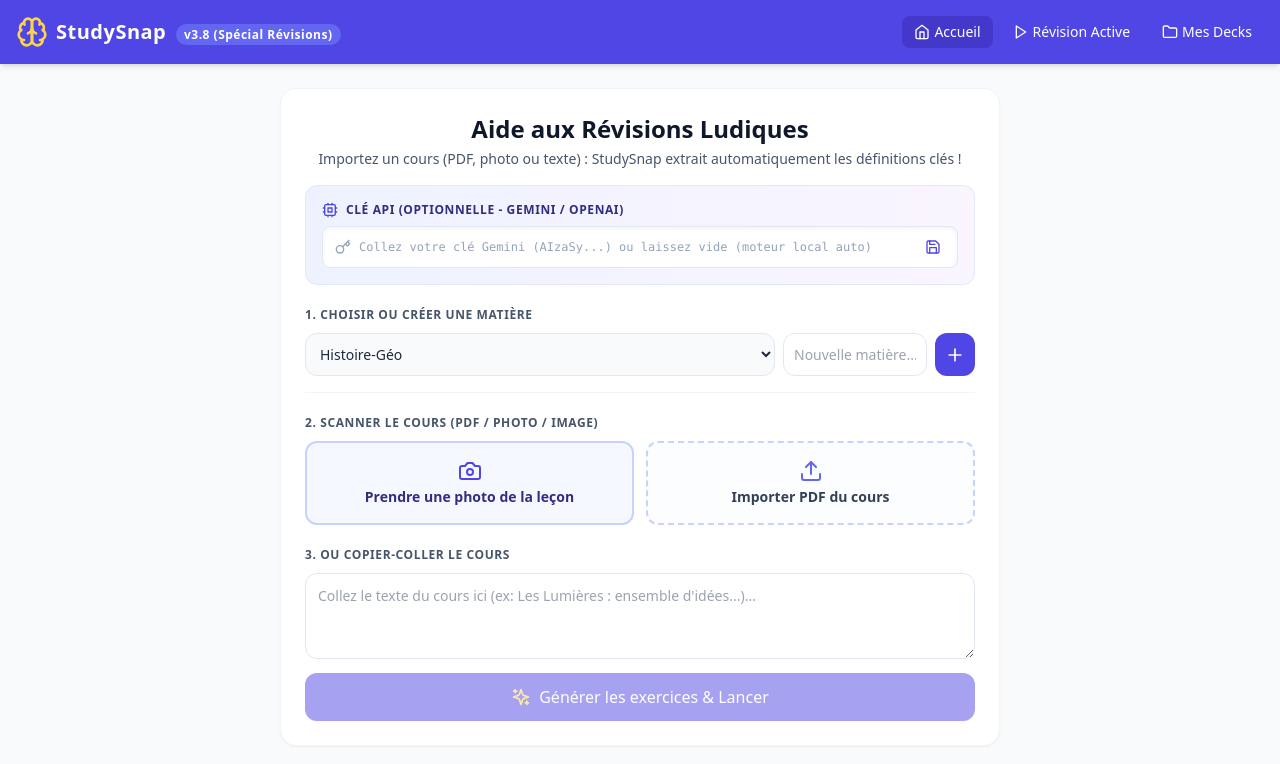
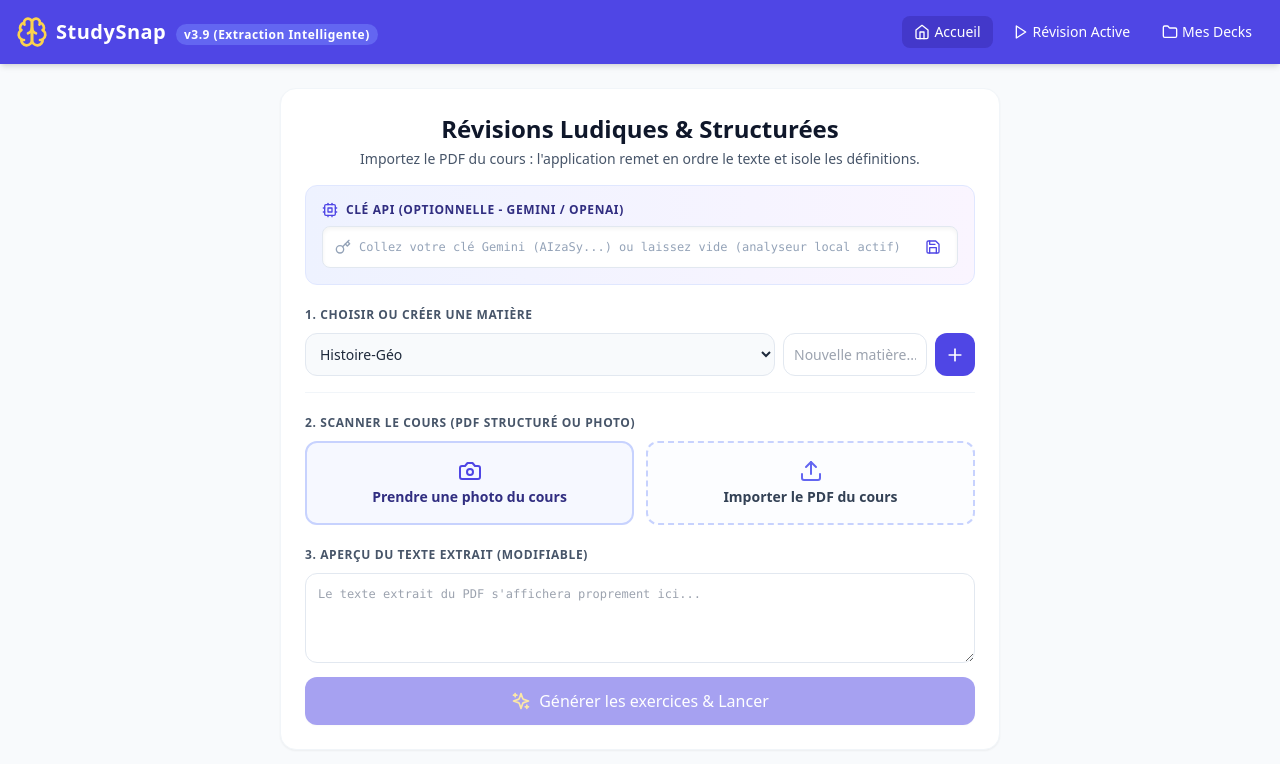
Before and after one commit to Alexis-maker44/Studysnap, a React (Vite) app: page / in a window 1280 px wide. Shown: the top 764 px of the page. Built offline with nearby package versions, Linux system fonts and the light colour scheme.

Commit message:
Refactor AI prompts and comments for clarity
Updated prompts and comments for clarity and accuracy in AI integration and local analysis methods.

```diff
--- a/src/App.jsx
+++ b/src/App.jsx
@@ -22,13 +22,13 @@ const speakText = (text) => {
   }
 };
 
-// --- APPEL OPTIMISÉ POUR IA GEMINI / OPENAI (AVEC DÉTECTION DE DÉFINITIONS) ---
+// --- APPEL OPTIMISÉ POUR IA GEMINI / OPENAI ---
 async function generateExercisesWithExternalAI(sourceText, apiKey) {
   const cleanKey = apiKey.trim();
   const isGeminiKey = cleanKey.startsWith('AIza') || !cleanKey.startsWith('sk-');
 
   const promptText = `
-Tu es un professeur d'histoire-géo et expert pédagogique bienveillant. Analyse le cours suivant et génère un jeu de révision au format JSON STRICT.
+Tu es un professeur expert. Analyse le cours suivant et génère un jeu de révision au format JSON STRICT.
 
 CONSIGNES STRICTES :
 1. "questions" : Crée 5 QCM de niveau collège/lycée. Pour chaque question :
@@ -37,7 +37,7 @@ CONSIGNES STRICTES :
    - 'correctAnswer' : l'index (0, 1, 2 ou 3) de la bonne réponse.
    - 'explanation' : une explication claire rappelant le contexte du cours.
 2. "flashcards" : Crée 5 cartes mémoires basées sur les concepts clés et définitions.
-   - 'front' : SEULEMENT le nom du concept, terme ou mot-clé (2 à 5 mots maximum, ex: "Les Lumières", "Monarchie absolue"). NE METS PAS la réponse sur le recto !
+   - 'front' : SEULEMENT le nom du concept, terme ou mot-clé (2 à 5 mots maximum). NE METS PAS la réponse sur le recto !
    - 'back' : La définition complète ou explication détaillée de ce concept tirée du cours.
 3. "fillBlanks" : 3 à 5 phrases à trous portant sur des termes techniques essentiels du cours.
 
@@ -83,7 +83,7 @@ Réponds STRICTEMENT avec un objet JSON structuré comme suit (AUCUN texte d'int
         });
         if (response.ok) break;
       } catch (e) {
-        // Essai du modèle suivant
+        // Modèle suivant
       }
     }
 
@@ -119,14 +119,14 @@ Réponds STRICTEMENT avec un objet JSON structuré comme suit (AUCUN texte d'int
   return JSON.parse(jsonContent);
 }
 
-// --- MOTEUR LOCAL DE SECOURS AMÉLIORÉ (DÉTECTION DE DÉFINITIONS "TERME : DÉFINITION") ---
+// --- MOTEUR LOCAL DE SECOURS (DÉTECTION STRUCTURÉE DES DÉFINITIONS) ---
 function semanticParagraphAnalysis(sourceText) {
   if (!sourceText) return [];
 
   const lines = sourceText.split('\n');
   const semanticPairs = [];
 
-  // 1. Recherche prioritaire des définitions explicites (ex: "Les Lumières : ensemble d'idées...")
+  // 1. Extraction prioritaire des définitions propres (ex: "Les Lumières : ensemble d'idées...")
   lines.forEach((line) => {
     const trimmed = line.trim();
     const match = trimmed.match(/^([A-ZÀ-ÖØ-ßa-zà-öø-ÿ\s,-]{2,40})\s*[:–—]\s*(.{15,})$/);
@@ -143,7 +143,7 @@ function semanticParagraphAnalysis(sourceText) {
     }
   });
 
-  // 2. Complément avec l'analyse de blocs si nécessaire
+  // 2. Complément par blocs de phrases si besoin
   if (semanticPairs.length < 3) {
     const rawBlocks = sourceText
       .split(/\n\s*\n|(?<=[.!?])\s+/)
@@ -212,9 +212,9 @@ function generateAllExercisesLocal(sourceText) {
     }
 
     const fallbacks = [
-      `Une propriété non vérifiée dans le contexte du document.`,
+      `Une notion non vérifiée dans le contexte du document.`,
       `Une hypothèse contredite par l'analyse globale du cours.`,
-      `Une notion secondaire appartenant à un chapitre distinct.`
+      `Un élément secondaire appartenant à un autre chapitre.`
     ];
     while (wrongOptions.length < 3) {
       const fb = fallbacks[wrongOptions.length];
@@ -480,16 +480,16 @@ export default function App() {
     try {
       let generated;
       if (apiKey && apiKey.trim().length > 5) {
-        setOcrProgress("Analyse pédagogique par l'IA...");
+        setOcrProgress("Analyse intelligente par l'IA...");
         try {
           generated = await generateExercisesWithExternalAI(text, apiKey);
         } catch (apiErr) {
           console.warn("IA indisponible, passage sur le moteur local :", apiErr);
-          setOcrProgress("Bascule sur l'analyseur local des définitions...");
+          setOcrProgress("Analyseur local des définitions...");
           generated = generateAllExercisesLocal(text);
         }
       } else {
-        setOcrProgress("Extraction des définitions du cours...");
+        setOcrProgress("Extraction structurée des notions...");
         generated = generateAllExercisesLocal(text);
       }
 
@@ -585,7 +585,7 @@ export default function App() {
 
     try {
       if (file.type === 'application/pdf' || file.name.endsWith('.pdf')) {
-        setOcrProgress("Extraction du texte du PDF...");
+        setOcrProgress("Analyse géospatiale du PDF...");
         if (!window.pdfjsLib) {
           const script = document.createElement('script');
           script.src = 'https://cdnjs.cloudflare.com/ajax/libs/pdf.js/3.11.174/pdf.min.js';
@@ -604,7 +604,30 @@ export default function App() {
         for (let i = 1; i <= pdf.numPages; i++) {
           const page = await pdf.getPage(i);
           const tokenized = await page.getTextContent();
-          fullText += tokenized.items.map((item) => item.str).join(' ') + '\n';
+
+          // Tri intelligent par position Y (verticale) puis X (horizontale) pour éviter le mélange des colonnes
+          const items = tokenized.items.sort((a, b) => {
+            const yA = a.transform[5];
+            const yB = b.transform[5];
+            if (Math.abs(yA - yB) > 5) {
+              return yB - yA; // Du haut vers le bas
+            }
+            return a.transform[4] - b.transform[4]; // De gauche à droite
+          });
+
+          let lastY = null;
+          let pageText = '';
+          items.forEach((item) => {
+            const y = item.transform[5];
+            if (lastY !== null && Math.abs(y - lastY) > 6) {
+              pageText += '\n';
+            } else if (pageText.length > 0 && !pageText.endsWith(' ')) {
+              pageText += ' ';
+            }
+            pageText += item.str;
+            lastY = y;
+          });
+          fullText += pageText + '\n\n';
         }
 
         if (!fullText.trim()) throw new Error("Le PDF ne contient pas de texte extractible.");
@@ -638,7 +661,7 @@ export default function App() {
       <header className="bg-indigo-600 text-white p-4 shadow-md flex justify-between items-center">
         <div className="flex items-center space-x-2 cursor-pointer" onClick={() => setActiveTab('home')}>
           <Brain className="w-8 h-8 text-amber-300" />
-          <h1 className="text-xl font-bold tracking-wide">StudySnap <span className="text-xs bg-indigo-500 px-2 py-0.5 rounded-full ml-1">v3.8 (Spécial Révisions)</span></h1>
+          <h1 className="text-xl font-bold tracking-wide">StudySnap <span className="text-xs bg-indigo-500 px-2 py-0.5 rounded-full ml-1">v3.9 (Extraction Intelligente)</span></h1>
         </div>
         <nav className="flex space-x-2">
           <button onClick={() => setActiveTab('home')} className={`px-3 py-1.5 rounded-lg flex items-center space-x-1 text-sm font-medium transition ${activeTab === 'home' ? 'bg-indigo-700' : 'hover:bg-indigo-500'}`}>
@@ -659,8 +682,8 @@ export default function App() {
           <div className="space-y-6">
             <div className="bg-white p-6 rounded-2xl shadow-sm border border-slate-100 space-y-4">
               <div className="text-center">
-                <h2 className="text-2xl font-bold text-slate-900">Aide aux Révisions Ludiques</h2>
-                <p className="text-slate-600 text-sm mt-1">Importez un cours (PDF, photo ou texte) : StudySnap extrait automatiquement les définitions clés !</p>
+                <h2 className="text-2xl font-bold text-slate-900">Révisions Ludiques & Structurées</h2>
+                <p className="text-slate-600 text-sm mt-1">Importez le PDF du cours : l'application remet en ordre le texte et isole les définitions.</p>
               </div>
 
               {/* CLÉ API */}
@@ -679,7 +702,7 @@ export default function App() {
                     type="password"
                     value={apiKey}
                     onChange={(e) => handleSaveApiKey(e.target.value)}
-                    placeholder="Collez votre clé Gemini (AIzaSy...) ou laissez vide (moteur local auto)"
+                    placeholder="Collez votre clé Gemini (AIzaSy...) ou laissez vide (analyseur local actif)"
                     className="w-full text-xs bg-transparent border-none focus:outline-none text-slate-800 placeholder-slate-400 font-mono"
                   />
                   <button onClick={() => handleSaveApiKey(apiKey)} className="p-1 text-indigo-600 hover:text-indigo-800" title="Enregistrer">
@@ -716,7 +739,7 @@ export default function App() {
               <div className="border-t border-slate-100 my-2"></div>
 
               <div className="space-y-2">
-                <label className="text-xs font-semibold text-slate-600 uppercase tracking-wider">2. Scanner le cours (PDF / Photo / Image)</label>
+                <label className="text-xs font-semibold text-slate-600 uppercase tracking-wider">2. Scanner le cours (PDF structuré ou Photo)</label>
                 {isCameraActive ? (
                   <div className="space-y-2 text-center">
                     <video ref={videoRef} autoPlay playsInline className="w-full max-h-64 object-cover rounded-xl border-2 border-indigo-500" />
@@ -733,25 +756,25 @@ export default function App() {
                   <div className="grid grid-cols-1 md:grid-cols-2 gap-3">
                     <button onClick={startCamera} className="p-4 border-2 border-indigo-200 bg-indigo-50/50 hover:bg-indigo-100/50 rounded-xl flex flex-col items-center justify-center transition">
                       <Camera className="w-6 h-6 text-indigo-600 mb-1" />
-                      <span className="text-sm font-semibold text-indigo-900">Prendre une photo de la leçon</span>
+                      <span className="text-sm font-semibold text-indigo-900">Prendre une photo du cours</span>
                     </button>
                     <div className="border-2 border-dashed border-indigo-200 bg-indigo-50/20 hover:border-indigo-400 rounded-xl p-4 relative text-center flex flex-col items-center justify-center cursor-pointer">
                       <input type="file" onChange={handleFileUpload} accept=".pdf,image/*,.txt,.json" className="absolute inset-0 w-full h-full opacity-0 cursor-pointer" />
                       <Upload className="w-6 h-6 text-indigo-500 mb-1" />
-                      <span className="text-sm font-semibold text-slate-700">Importer PDF du cours</span>
+                      <span className="text-sm font-semibold text-slate-700">Importer le PDF du cours</span>
                     </div>
                   </div>
                 )}
               </div>
 
               <div className="space-y-2">
-                <label className="text-xs font-semibold text-slate-600 uppercase tracking-wider">3. Ou copier-coller le cours</label>
+                <label className="text-xs font-semibold text-slate-600 uppercase tracking-wider">3. Aperçu du texte extrait (modifiable)</label>
                 <textarea
                   value={rawInputText}
                   onChange={(e) => setRawInputText(e.target.value)}
-                  placeholder="Collez le texte du cours ici (ex: Les Lumières : ensemble d'idées...)..."
-                  rows={3}
-                  className="w-full p-3 text-sm border border-slate-200 rounded-xl focus:ring-2 focus:ring-indigo-500 focus:outline-none"
+                  placeholder="Le texte extrait du PDF s'affichera proprement ici..."
+                  rows={4}
+                  className="w-full p-3 text-xs font-mono border border-slate-200 rounded-xl focus:ring-2 focus:ring-indigo-500 focus:outline-none"
                 />
                 <button
                   onClick={() => handleProcessText(rawInputText)}
@@ -810,7 +833,6 @@ export default function App() {
                     </div>
                   </div>
 
-                  {/* Barre de progression */}
                   <div className="w-full bg-slate-100 h-2 rounded-full overflow-hidden">
                     <div
                       className="bg-indigo-600 h-full transition-all duration-300"
@@ -823,7 +845,7 @@ export default function App() {
                 {currentStep.type === 'flashcard' && (
                   <div className="space-y-6 text-center">
                     <div className="flex justify-between items-center text-xs font-semibold text-slate-400 uppercase tracking-wider">
-                      <span>Carte Mémoire (Révision)</span>
+                      <span>Carte Mémoire</span>
                       <span>Recto / Verso</span>
                     </div>
 
@@ -834,7 +856,7 @@ export default function App() {
                       }`}
                     >
                       <span className="absolute top-4 left-4 text-xs font-medium text-indigo-500 bg-indigo-50 px-2.5 py-1 rounded-lg">
-                        {isCardFlipped ? 'Définition (Verso)' : 'Notion / Concept (Recto)'}
+                        {isCardFlipped ? 'Définition (Verso)' : 'Notion (Recto)'}
                       </span>
                       <button
                         onClick={(e) => {
@@ -848,12 +870,12 @@ export default function App() {
                       </button>
 
                       <div className="my-6 max-w-md">
-                        <h3 className={`font-bold transition-all ${isCardFlipped ? 'text-base text-slate-800' : 'text-2xl text-slate-900'}`}>
+                        <h3 className={`font-bold transition-all ${isCardFlipped ? 'text-base text-slate-800 font-normal' : 'text-2xl text-slate-900'}`}>
                           {isCardFlipped ? currentStep.data.back : currentStep.data.front}
                         </h3>
                       </div>
 
-                      <p className="text-xs text-slate-400 italic">Cliquez sur la carte pour voir la définition</p>
+                      <p className="text-xs text-slate-400 italic">Cliquez sur la carte pour retourner</p>
                     </div>
 
                     <button
@@ -931,7 +953,7 @@ export default function App() {
                 {currentStep.type === 'fillblank' && (
                   <div className="space-y-6">
                     <div className="flex justify-between items-center text-xs font-semibold text-slate-400 uppercase tracking-wider">
-                    <span>Texte à Trous (Mémorisation)</span>
+                      <span>Texte à Trous</span>
                     </div>
 
                     <div className="bg-slate-50 p-5 rounded-xl border border-slate-200">
```
Lines whose indentation alone changed are shown as unchanged.
